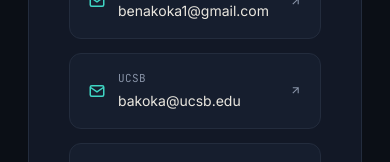
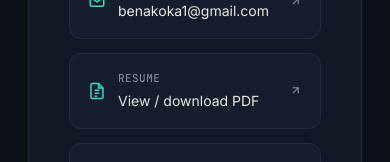
Before and after one commit to benakoka/portfolio, a Next.js app: page / in a window 390 px wide. Shown: the part 4699-4861 px from the top of the page. Built offline with nearby package versions, Linux system fonts and the light colour scheme.

Commit message:
Add resume, replacing the UCSB email contact card
Adds public/resume.pdf and swaps the UCSB email card in Contact for
a Resume card (document icon, opens the PDF in a new tab). Personal
email, LinkedIn, and phone cards are unchanged.

```diff
--- a/app/page.tsx
+++ b/app/page.tsx
@@ -178,11 +178,11 @@ export default function Home() {
                 </div>
                 <svg className="c-arrow" width="13" height="13" viewBox="0 0 24 24" fill="none" stroke="currentColor" strokeWidth={2} aria-hidden="true"><path d="M7 17L17 7M7 7h10v10" /></svg>
               </a>
-              <a className="contact-link" href="mailto:bakoka@ucsb.edu">
-                <svg className="c-icon" width="18" height="18" viewBox="0 0 24 24" fill="none" stroke="currentColor" strokeWidth={2} aria-hidden="true"><rect x="3" y="5" width="18" height="14" rx="2" /><path d="M3 7l9 6 9-6" /></svg>
+              <a className="contact-link" href="/resume.pdf" target="_blank" rel="noopener noreferrer">
+                <svg className="c-icon" width="18" height="18" viewBox="0 0 24 24" fill="none" stroke="currentColor" strokeWidth={2} aria-hidden="true"><path d="M14 2H6a2 2 0 0 0-2 2v16a2 2 0 0 0 2 2h12a2 2 0 0 0 2-2V8z" /><path d="M14 2v6h6" /><path d="M9 15h6M9 11h6M9 19h3" /></svg>
                 <div className="c-body">
-                  <span className="k">UCSB</span>
-                  <span className="v">bakoka@ucsb.edu</span>
+                  <span className="k">Resume</span>
+                  <span className="v">View / download PDF</span>
                 </div>
                 <svg className="c-arrow" width="13" height="13" viewBox="0 0 24 24" fill="none" stroke="currentColor" strokeWidth={2} aria-hidden="true"><path d="M7 17L17 7M7 7h10v10" /></svg>
               </a>
```
Also changed, not shown: 1 other file (tests, documents, lock files or other folders).
